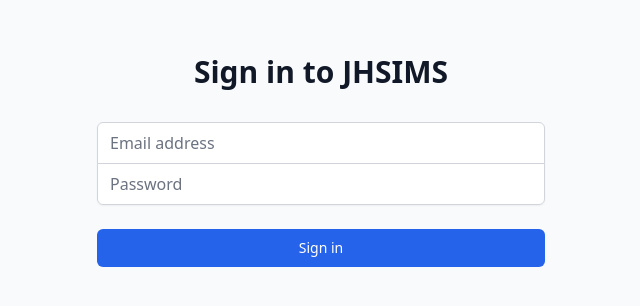
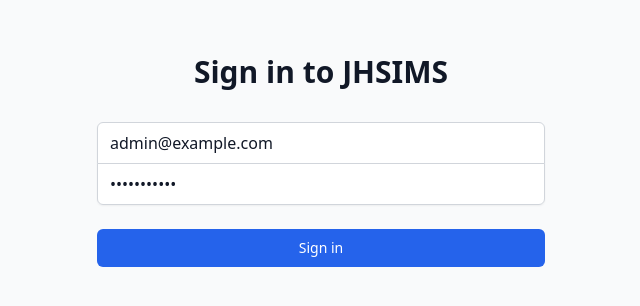
Before and after one commit to Owura19/jhsims, a React (Vite) app in the folder frontend/: page /login in a window 1280 px wide. Shown: the part 252-558 px from the top of the page, without its empty margins (319-959 px from the left). Built offline with nearby package versions, Linux system fonts and the light colour scheme.

Commit message:
Fix routing with _redirects, remove vercel.json

```diff
--- a/frontend/src/pages/Login.jsx
+++ b/frontend/src/pages/Login.jsx
@@ -1,12 +1,12 @@
 // src/pages/Login.jsx
 
 import { useState } from 'react';
+import { useNavigate } from 'react-router-dom';
 import api from '../services/api';
-import { useNavigate } from 'react-router-dom';
 
 export default function Login() {
-    const [email, setEmail] = useState('');
-    const [password, setPassword] = useState('');
+    const [email, setEmail] = useState('admin@example.com');
+    const [password, setPassword] = useState('password123');
     const [error, setError] = useState('');
     const [loading, setLoading] = useState(false);
 
@@ -18,19 +18,23 @@ export default function Login() {
         setLoading(true);
 
         try {
+            console.log('Sending login request...');
             const res = await api.post('/auth/login', { email, password });
 
-            // ✅ Save to localStorage
+            console.log('Login response:', res.data);
+
+            // Save to localStorage
             localStorage.setItem('token', res.data.token);
             localStorage.setItem('user', JSON.stringify(res.data.user));
 
-            // ✅ Redirect to dashboard
+            console.log('Token and user saved to localStorage');
+
+            // Redirect
             navigate('/dashboard');
 
         } catch (err) {
-            // Only show error if backend actually failed
+            console.error('Login error:', err.response?.data || err.message);
             setError('Invalid login credentials');
-            console.error('Login error:', err.response?.data || err.message);
         } finally {
             setLoading(false);
         }
@@ -44,13 +48,14 @@ export default function Login() {
                         Sign in to JHSIMS
                     </h2>
                 </div>
+
+                {error && (
+                    <div className="bg-red-100 border border-red-400 text-red-700 px-4 py-3 rounded">
+                        {error}
+                    </div>
+                )}
+
                 <form className="mt-8 space-y-6" onSubmit={handleSubmit}>
-                    {error && (
-                        <div className="bg-red-100 border border-red-400 text-red-700 px-4 py-3 rounded">
-                            {error}
-                        </div>
-                    )}
-
                     <div className="rounded-md shadow-sm -space-y-px">
                         <div>
                             <label htmlFor="email" className="sr-only">Email</label>
--- a/frontend/src/services/api.js
+++ b/frontend/src/services/api.js
@@ -1,9 +1,7 @@
-// src/services/api.js
-
 import axios from 'axios';
 
 const api = axios.create({
-    baseURL: 'https://jhsims-api.onrender.com/api', // ✅ Replace localhost
+    baseURL: 'https://jhsims-api.onrender.com/api', // ✅ Must be this
 });
 
 export default api;
```
